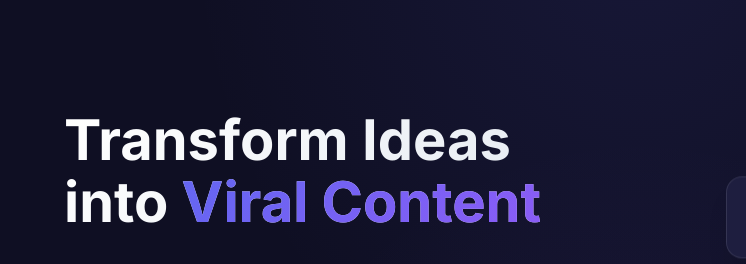
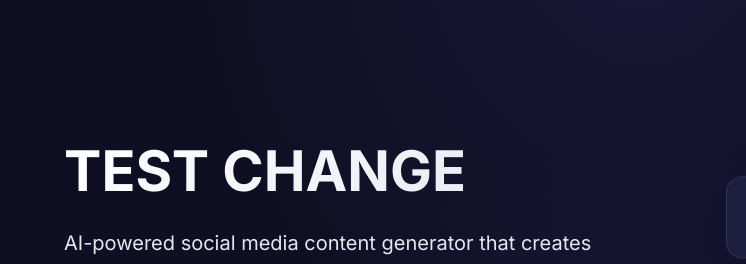
Before and after one commit to andpap18/viralitypost2, a website: page public/index.html in a window 1280 px wide. Shown: the part 99-363 px from the top of the page, 0-746 px from the left. Drawn offline with Linux system fonts and the light colour scheme.

Commit message:
Test change on homepage

```diff
--- a/public/index.html
+++ b/public/index.html
@@ -30,8 +30,7 @@
         <div class="hero-container">
             <div class="hero-content">
                 <h1 class="hero-title">
-                    Transform Ideas into
-                    <span class="gradient-text">Viral Content</span>
+                    TEST CHANGE
                 </h1>
                 <p class="hero-subtitle">
                     AI-powered social media content generator that creates engaging Instagram captions,
```
